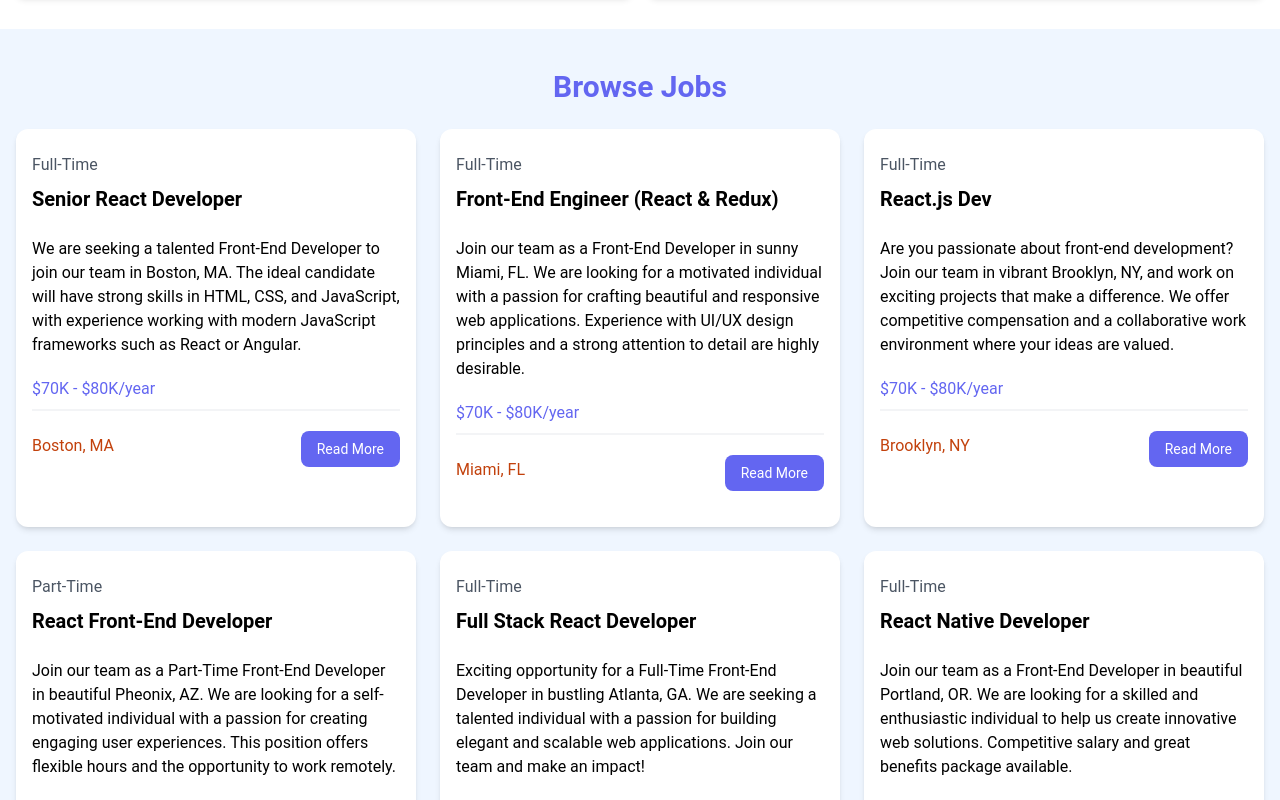
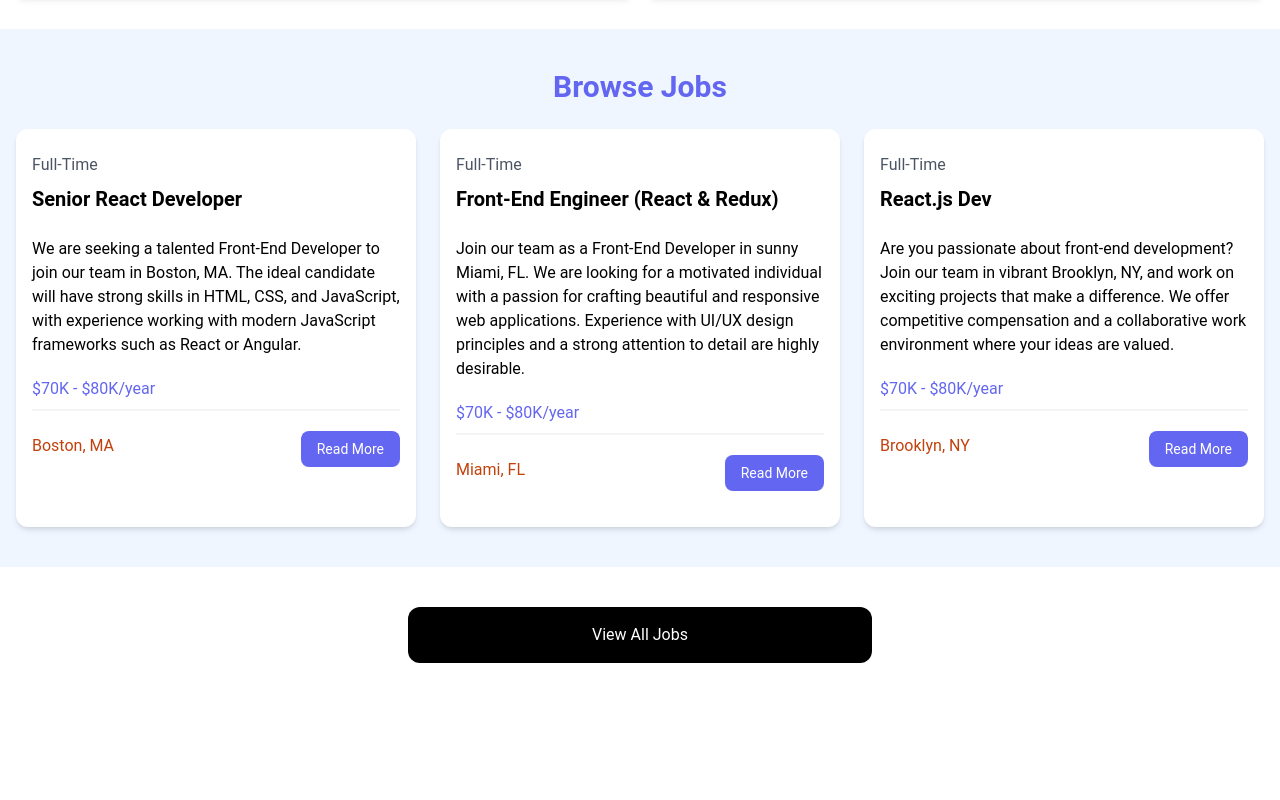
Before and after one commit to MbusyaNgesa/ReactCrash, a React (Vite) app: page / in a window 1280 px wide. Shown: the part 580-1380 px from the top of the page. After the commit the page ends 1283 px from the top, so only its background shows below. Built offline with nearby package versions, Linux system fonts and the light colour scheme.

Commit message:
Limit Jobs on Screen

```diff
--- a/src/App.jsx
+++ b/src/App.jsx
@@ -3,6 +3,7 @@ import Navbar from "./components/Navbar";
 import Hero from "./components/Hero";
 import HomeCards from "./components/HomeCards";
 import JobListings from "./components/JobListings";
+import ViewAllJobs from "./components/ViewAllJobs";
 
 //JSX Crash Course
 // const App = () => {
@@ -36,6 +37,7 @@ const App = () => {
       <Hero />
       <HomeCards />
       <JobListings />
+      <ViewAllJobs />
     </>
   );
 };
--- a/src/components/JobListings.jsx
+++ b/src/components/JobListings.jsx
@@ -2,8 +2,7 @@ import jobs from "../jobs.json";
 import JobListing from "./JobListing";
 
 const JobListings = () => {
-  console.log(jobs);
-
+  const recentJobs = jobs.slice(0, 3);
   return (
     <section className="bg-blue-50 px-4 py-10">
       <div className="container-xl lg:container m-auto">
@@ -11,7 +10,7 @@ const JobListings = () => {
           Browse Jobs
         </h2>
         <div className="grid grid-cols-1 md:grid-cols-3 gap-6">
-          {jobs.map((job) => (
+          {recentJobs.map((job) => (
             <JobListing key={job.id} job={job} />
           ))}
         </div>
--- /dev/null
+++ b/src/components/ViewAllJobs.jsx
@@ -0,0 +1,13 @@
+const ViewAllJobs = () => {
+  return (
+    <section class="m-auto max-w-lg my-10 px-6">
+      <a
+        href="/jobs"
+        class="block bg-black text-white text-center py-4 px-6 rounded-xl hover:bg-gray-700"
+      >
+        View All Jobs
+      </a>
+    </section>
+  );
+};
+export default ViewAllJobs;
```
